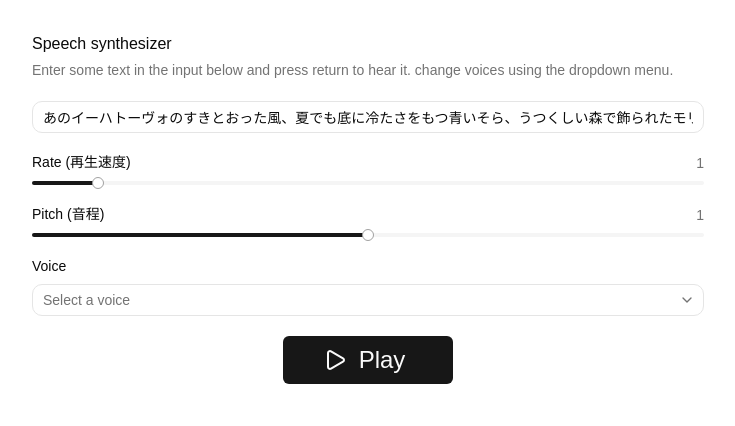
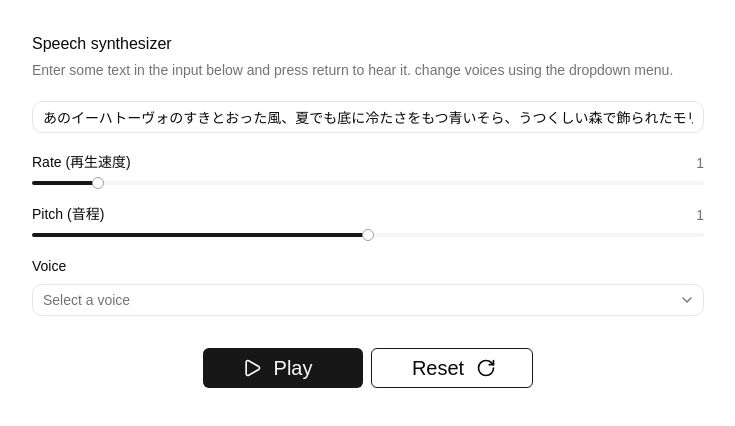
Before and after one commit to kdntiaoao/web-speech-api-sandbox, a React (Vite) app: page / in a window 1280 px wide. Shown: the top 426 px of the page, without its empty margins (272-1007 px from the left). Built offline with nearby package versions, Linux system fonts and the light colour scheme.

Commit message:
feat: Reset ボタン追加

```diff
--- a/src/App.tsx
+++ b/src/App.tsx
@@ -17,7 +17,7 @@ import {
   SelectValue,
 } from "./components/ui/select";
 import { Button } from "./components/ui/button";
-import { Pause, Play } from "lucide-react";
+import { Pause, Play, RotateCw } from "lucide-react";
 
 function App() {
   const [text, setText] = useState(
@@ -94,6 +94,15 @@ function App() {
         `Speech paused at character ${event.charIndex} of "${event.utterance.text}", which is "${char}".`,
       );
     };
+  };
+
+  const cancel = () => {
+    if (!window.speechSynthesis.speaking) {
+      return;
+    }
+    window.speechSynthesis.cancel();
+    setIsSpeaking(false);
+    setIsPaused(false);
   };
 
   useEffect(() => {
@@ -193,19 +202,29 @@ function App() {
               </Select>
             </Field>
 
-            <div className="flex items-center flex-col">
+            <div className="flex flex-wrap gap-2 justify-center pt-3">
               <button
                 type="submit"
                 data-state={isSpeaking && !isPaused ? "speaking" : undefined}
-                className="bg-primary text-primary-foreground group relative flex h-12 items-center justify-center overflow-hidden rounded-sm text-2xl font-medium transition active:scale-90"
+                className="bg-primary text-primary-foreground group relative flex h-10 items-center justify-center overflow-hidden rounded-sm text-xl font-medium transition active:scale-90"
               >
-                <div className="translate-x-0 transition flex items-center gap-3 group-data-[state=speaking]:translate-x-[-120%] pl-10 pr-12">
-                  <Play className="size-6" />
+                <div className="translate-x-0 transition flex items-center justify-center gap-3 group-data-[state=speaking]:translate-x-[-120%] pl-7 pr-10 min-w-40">
+                  <Play className="size-5" />
                   Play
                 </div>
-                <div className="absolute translate-x-[120%] flex items-center gap-3 transition group-data-[state=speaking]:translate-x-0 w-full pl-8">
-                  <Pause className="size-6" />
+                <div className="absolute translate-x-[120%] flex items-center justify-center gap-3 transition group-data-[state=speaking]:translate-x-0 w-full pl-6 pr-7">
+                  <Pause className="size-5" />
                   Pause
+                </div>
+              </button>
+              <button
+                type="button"
+                className="border-primary border bg-white group relative flex h-10 items-center justify-center overflow-hidden rounded-sm text-xl font-medium transition active:scale-90"
+                onClick={cancel}
+              >
+                <div className="translate-x-0 transition flex items-center justify-center gap-3 pl-7 pr-6 min-w-40">
+                  Reset
+                  <RotateCw className="size-5 transition group-active:rotate-45" />
                 </div>
               </button>
             </div>
```
